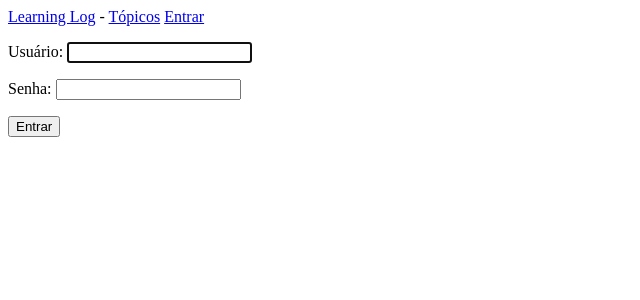
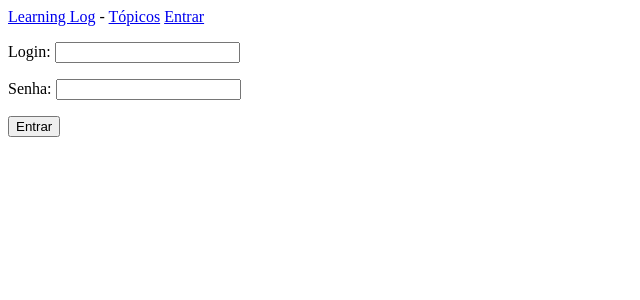
Before and after one commit to alvesmariadefatima/learning_log, a Django app: page /users/login in a window 1280 px wide. Shown: the top 300 px of the page, without its empty margins (0-640 px from the left). Run offline with Django 5.2, Linux system fonts and the light colour scheme.

Commit message:
Ajustes no projeto learning_log

```diff
--- /dev/null
+++ b/users/forms.py
@@ -0,0 +1,31 @@
+# from django.contrib.auth.models import User
+from django import forms
+from django.core.exceptions import ValidationError
+
+# class LoginForm(forms.ModelForm):
+#     # class Meta:
+#     #     model = User
+#     #     fields = ['username', 'password']
+#     #     labels = {'username': 'Login', 'password': 'Senha'}
+
+class LoginForm(forms.Form):
+    login = forms.CharField(max_length=30)
+    senha = forms.CharField(max_length=30, widget=forms.PasswordInput())
+
+    # Se eu precisar pegar dois campos ao mesmo tempo ou mais
+    # utilizo a função clean da seguinte maneira
+
+    """def clean(self):
+            cleaned_data = super().clean()
+            nome = cleaned_data.get('login')
+            senha = cleaned_data.get('senha')
+
+            validação
+        """
+
+    def clean_login(self):
+        nome = self.cleaned_data['login']
+
+        if not(nome.isalnum()):
+            raise ValidationError('O nome de usuário não pode ter caractere especial.')
+        return nome
--- a/users/templates/users/login.html
+++ b/users/templates/users/login.html
@@ -2,7 +2,7 @@
 
 {% block content %}
 
-    {% if form.errors %}
+    {% if error %}
         <p>Seu login e senha estão incorretos. Por favor, tente novamente.</p>
     {% endif %}
 
@@ -11,7 +11,6 @@
         {{ form.as_p }}
 
         <button name="submit">Entrar</button>
-        <input type="hidden" name="next" value="{% url 'index' %}" />
     </form>
 
 {% endblock content %}
--- a/users/urls.py
+++ b/users/urls.py
@@ -1,6 +1,6 @@
 from django.urls import path
-from django.contrib.auth import views as auth_views
+from . import views
 
 urlpatterns = [
-    path('login', auth_views.LoginView.as_view(template_name='users/login.html'), name='login'),
+   path('login', views.login, name='login'),
 ]
--- a/users/views.py
+++ b/users/views.py
@@ -1,3 +1,30 @@
 from django.shortcuts import render
+from django.http import HttpResponseRedirect
+from django.urls import reverse
+from .forms import LoginForm
+from django.contrib.auth import authenticate
+from django.contrib.auth import login as authLogin
 
-# Create your views here.
+def login(request):
+    error = False
+
+    if request.method != 'POST':
+        form = LoginForm()
+    else:
+        form = LoginForm(data=request.POST)
+        if form.is_valid():
+            # username = request.POST.get('username')
+            # password = request.POST.get('password')
+
+            username = request.POST.get('login')
+            password = request.POST.get('senha')
+            user = authenticate(username=username, password=password)
+
+            if user:  # Certifique-se de que essa verificação esteja indentada corretamente
+                authLogin(request, user)
+                return HttpResponseRedirect(reverse('index'))
+            else:
+                error = True
+
+    context = {'form': form, 'error': error}
+    return render(request, 'users/login.html', context)
```
Also changed, not shown: db.sqlite3.
